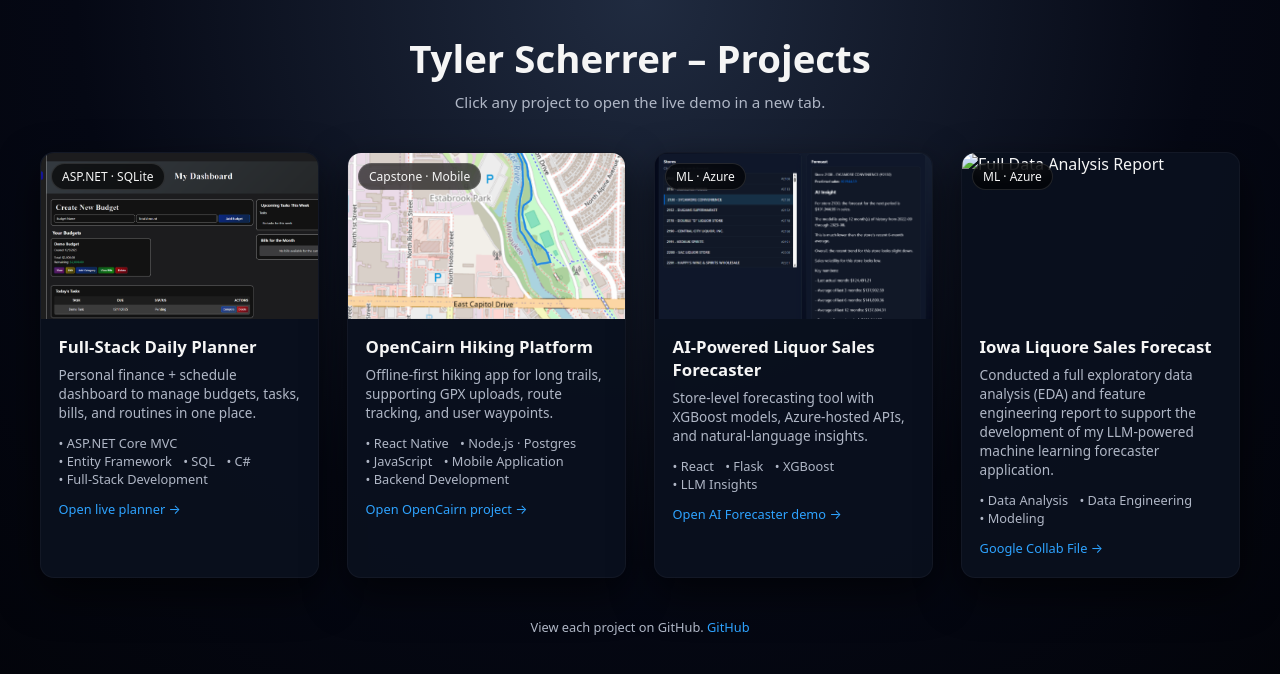
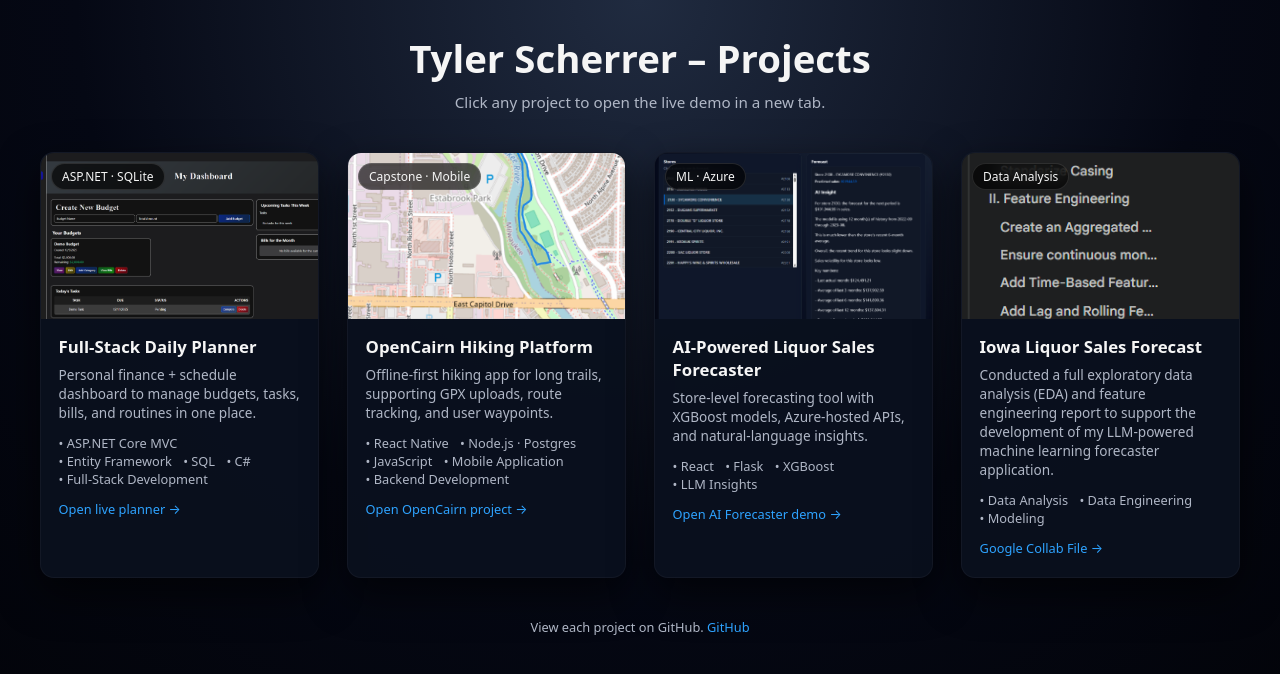
Before and after one commit to TylerScherrer/Tylers_Portfolio, a plain HTML site: page index.html in a window 1280 px wide. Drawn offline with Linux system fonts and the light colour scheme.

Commit message:
Update image

```diff
--- a/index.html
+++ b/index.html
@@ -249,12 +249,13 @@
         <article class="project-card">
             <a href="https://colab.research.google.com/drive/1M-ScAG11oR3iiSGT536kPrqouBwpNNX0?usp=sharing" target="_blank" rel="noopener noreferrer">
                 <div class="project-image">
-                    <img src="Google_Collab.png" alt="Full Data Analysis Report" />
+                    <img src="images/Google_Collab.png" alt="Full Data Analysis Report" />
 
-                    <div class="badge">ML · Azure</div>
+
+                    <div class="badge">Data Analysis</div>
                 </div>
                 <div class="project-body">
-                    <h2 class="project-title">Iowa Liquore Sales Forecast</h2>
+                    <h2 class="project-title">Iowa Liquor Sales Forecast</h2>
                     <p class="project-subtitle">
                         Conducted a full exploratory data analysis (EDA) and feature engineering report to support the development of my LLM-powered machine learning forecaster application.
                     </p>
```
